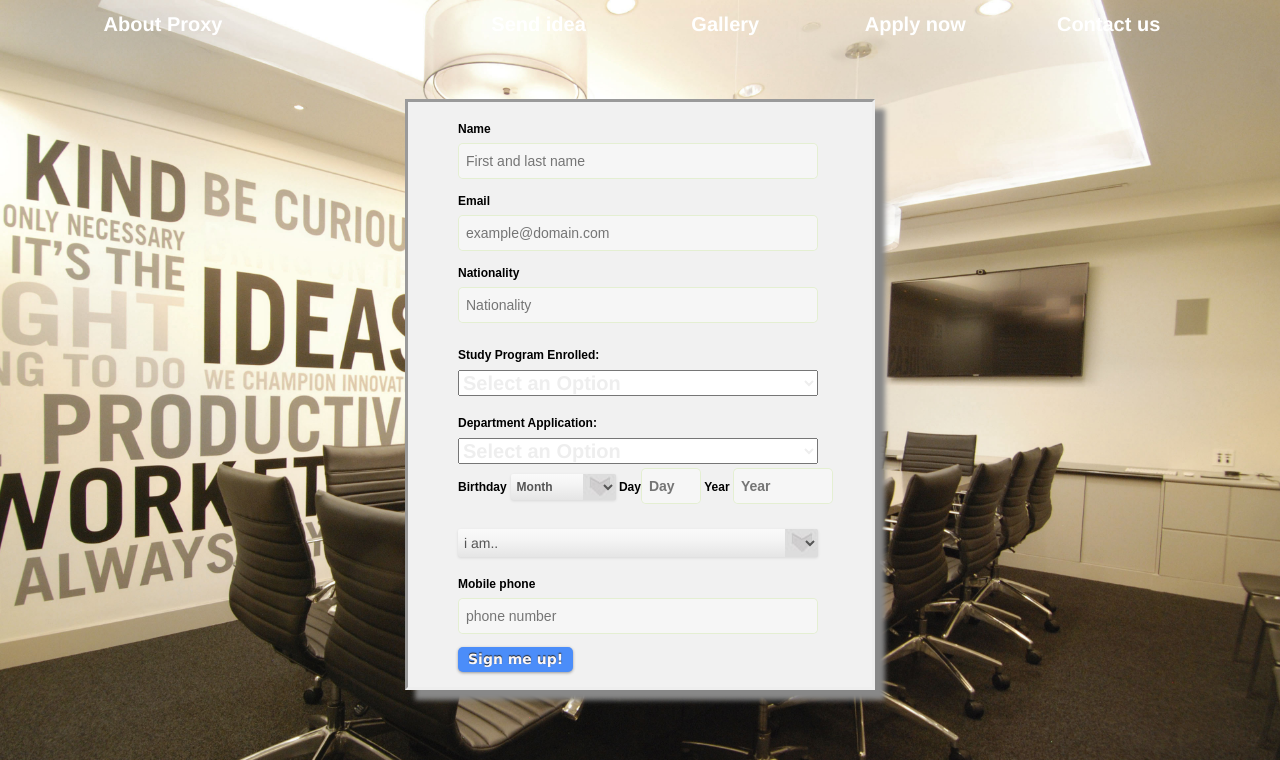
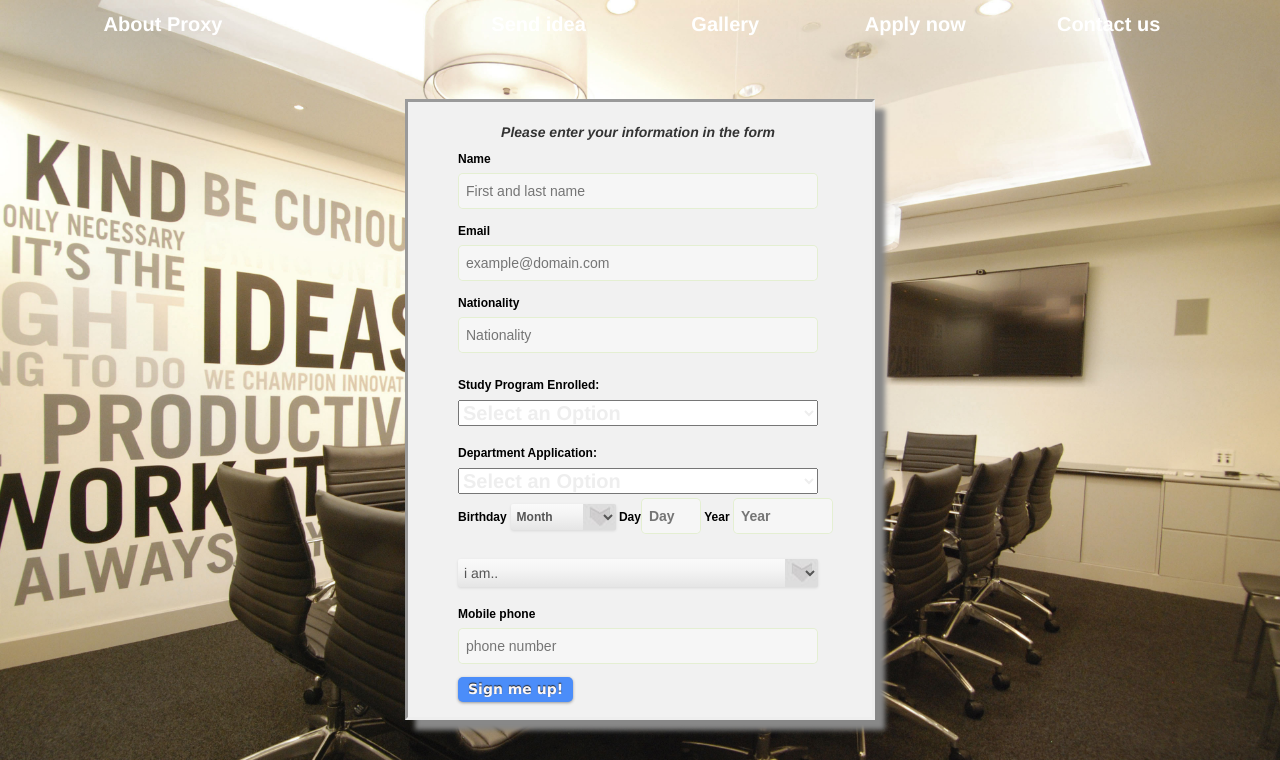
Before and after one commit to diemonator/web-team, a PHP site: page /Apply.html in a window 1280 px wide. Shown: the top 760 px of the page. Run offline with PHP 8.4, Linux system fonts and the light colour scheme.

Commit message:
Some more

```diff
--- a/Apply.html
+++ b/Apply.html
@@ -35,6 +35,7 @@
     </div>
 <div class="form">
     		<form id="contactform">
+                <p class="selectedp"> Please enter your information in the form</p>
     			<p class="contact"><label for="name">Name</label></p>
     			<input id="name" name="name" placeholder="First and last name" required="" tabindex="1" type="text">
 
--- a/css/ApplyStyle.css
+++ b/css/ApplyStyle.css
@@ -1,5 +1,8 @@
 .form{
 	background:#f1f1f1; width:470px; margin:0 auto; padding-left:50px; padding-top:20px; box-shadow: 10px 10px 5px #888888; border-style: inset; margin-top: 50px;
+}
+.selectedp {
+    width: 360px; text-align: center; font-style: italic; font-weight:  bold;
 }
 fieldset {
     border:0px; padding:0px; margin:0px; display: block;
```
